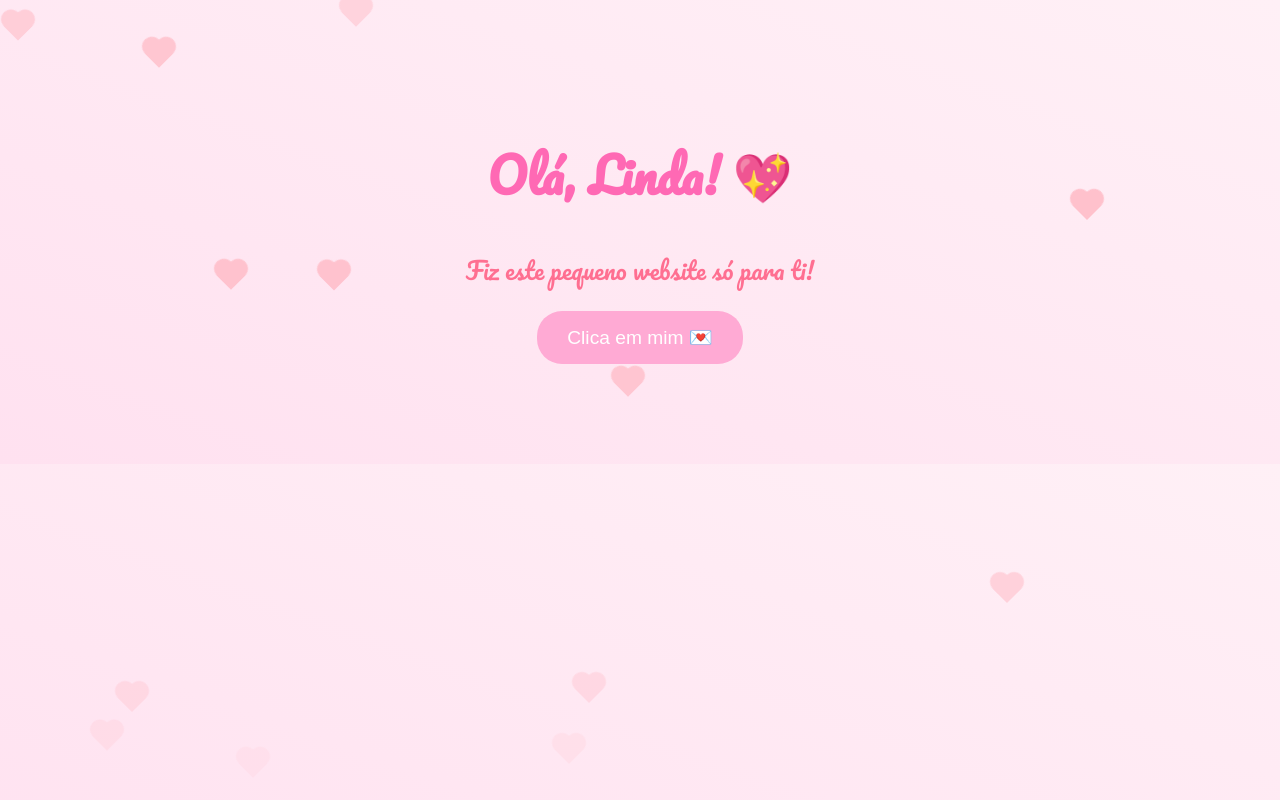
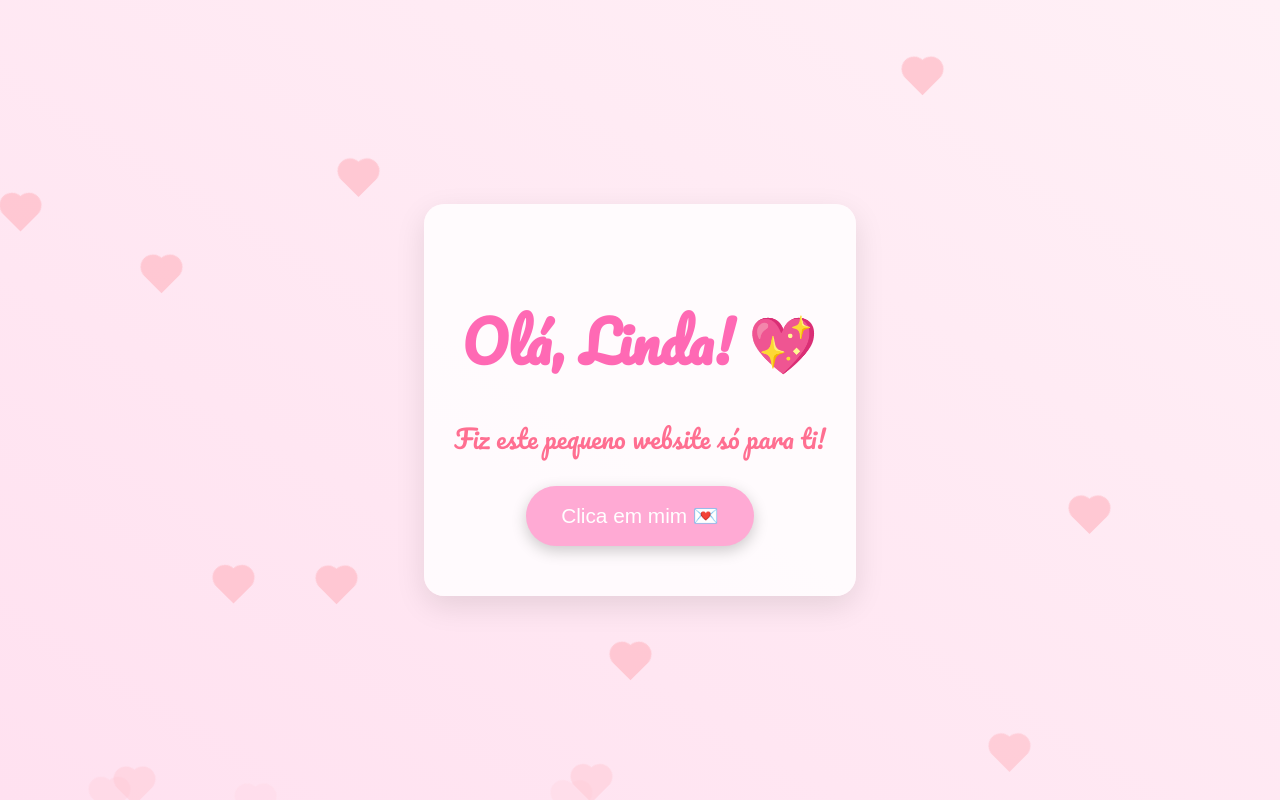
Before and after one commit to test0101-ctrl/skibidi_toilet, a plain HTML site: page index.html in a window 1280 px wide. Drawn offline with Linux system fonts and the light colour scheme.

Commit message:
Update style.css

```diff
--- a/style.css
+++ b/style.css
@@ -4,50 +4,63 @@ body {
   background: linear-gradient(to top right, #ffe1f0, #fff0f6);
   font-family: 'Pacifico', cursive;
   overflow: hidden;
+  display: flex; /* Use flexbox for centering */
+  justify-content: center;
+  align-items: center;
+  min-height: 100vh; /* Ensure it takes full viewport height */
 }
 
 .container {
   text-align: center;
-  padding: 100px 20px;
+  padding: 50px 30px; /* Adjusted padding */
+  background-color: rgba(255, 255, 255, 0.8); /* Semi-transparent background for content */
+  border-radius: 20px;
+  box-shadow: 0 10px 30px rgba(0, 0, 0, 0.1); /* Soft shadow */
+  position: relative; /* For tilt effect */
+  transition: transform 0.1s ease-out; /* Smooth transition for tilt */
 }
 
 .title {
-  font-size: 3em;
+  font-size: 3.5em; /* Slightly larger */
   color: #ff69b4;
+  margin-bottom: 15px;
 }
 
 .message {
-  font-size: 1.5em;
+  font-size: 1.6em; /* Slightly larger */
   color: #ff6f91;
-  margin-bottom: 20px;
+  margin-bottom: 25px;
 }
 
 .reveal-btn {
-  padding: 15px 30px;
-  font-size: 1.2em;
+  padding: 18px 35px; /* Larger button */
+  font-size: 1.3em; /* Larger font */
   background-color: #ffaad4;
   border: none;
-  border-radius: 25px;
+  border-radius: 30px; /* More rounded */
   color: white;
   cursor: pointer;
-  transition: transform 0.3s;
+  transition: transform 0.3s ease-in-out, background-color 0.3s ease; /* Added background transition */
+  box-shadow: 0 5px 15px rgba(0, 0, 0, 0.2); /* Button shadow */
 }
 
 .reveal-btn:hover {
-  transform: scale(1.1);
+  transform: scale(1.1) translateY(-5px); /* Lift and scale */
+  background-color: #ff8cbf; /* Darker pink on hover */
 }
 
 .hidden-message {
-  font-size: 1.3em;
+  font-size: 1.5em; /* Larger font */
   color: #ff69b4;
-  margin-top: 30px;
+  margin-top: 35px; /* More spacing */
   display: none;
-  animation: fadeIn 1s forwards;
+  animation: fadeIn 1.5s forwards; /* Slower fade in */
+  line-height: 1.4; /* Better readability */
 }
 
 @keyframes fadeIn {
-  from { opacity: 0; }
-  to { opacity: 1; }
+  from { opacity: 0; transform: translateY(20px); }
+  to { opacity: 1; transform: translateY(0); }
 }
 
 /* Floating hearts */
@@ -58,34 +71,36 @@ body {
   width: 100%;
   height: 100%;
   pointer-events: none;
+  z-index: -1; /* Send hearts to background */
 }
 
 .heart {
   position: absolute;
-  width: 20px;
-  height: 20px;
-  background: pink;
+  width: 25px; /* Slightly larger hearts */
+  height: 25px;
+  background: #ffc0cb; /* Lighter pink */
   transform: rotate(45deg);
-  animation: float 5s infinite;
+  animation: float 5s infinite ease-in-out; /* Smoother animation */
+  opacity: 0.8; /* Slightly transparent */
 }
 
 .heart::before,
 .heart::after {
   content: '';
   position: absolute;
-  width: 20px;
-  height: 20px;
-  background: pink;
+  width: 25px;
+  height: 25px;
+  background: #ffc0cb;
   border-radius: 50%;
 }
 
 .heart::before {
-  top: -10px;
+  top: -12.5px; /* Adjusted for new size */
   left: 0;
 }
 
 .heart::after {
-  left: -10px;
+  left: -12.5px; /* Adjusted for new size */
   top: 0;
 }
 
@@ -94,11 +109,32 @@ body {
     transform: translateY(100vh) rotate(45deg);
     opacity: 0;
   }
-  50% {
-    opacity: 1;
+  25% {
+    opacity: 0.8;
+  }
+  75% {
+    opacity: 0.8;
   }
   100% {
     transform: translateY(-10vh) rotate(45deg);
     opacity: 0;
   }
 }
+
+/* New: Emoji burst styling */
+.emoji-container {
+  position: absolute;
+  top: 0;
+  left: 0;
+  width: 100%;
+  height: 100%;
+  pointer-events: none;
+  overflow: hidden; /* Ensure emojis don't break layout */
+}
+
+.burst-emoji {
+  position: absolute;
+  font-size: 2em; /* Size of bursting emojis */
+  opacity: 0;
+  transform: scale(0);
+}
```
